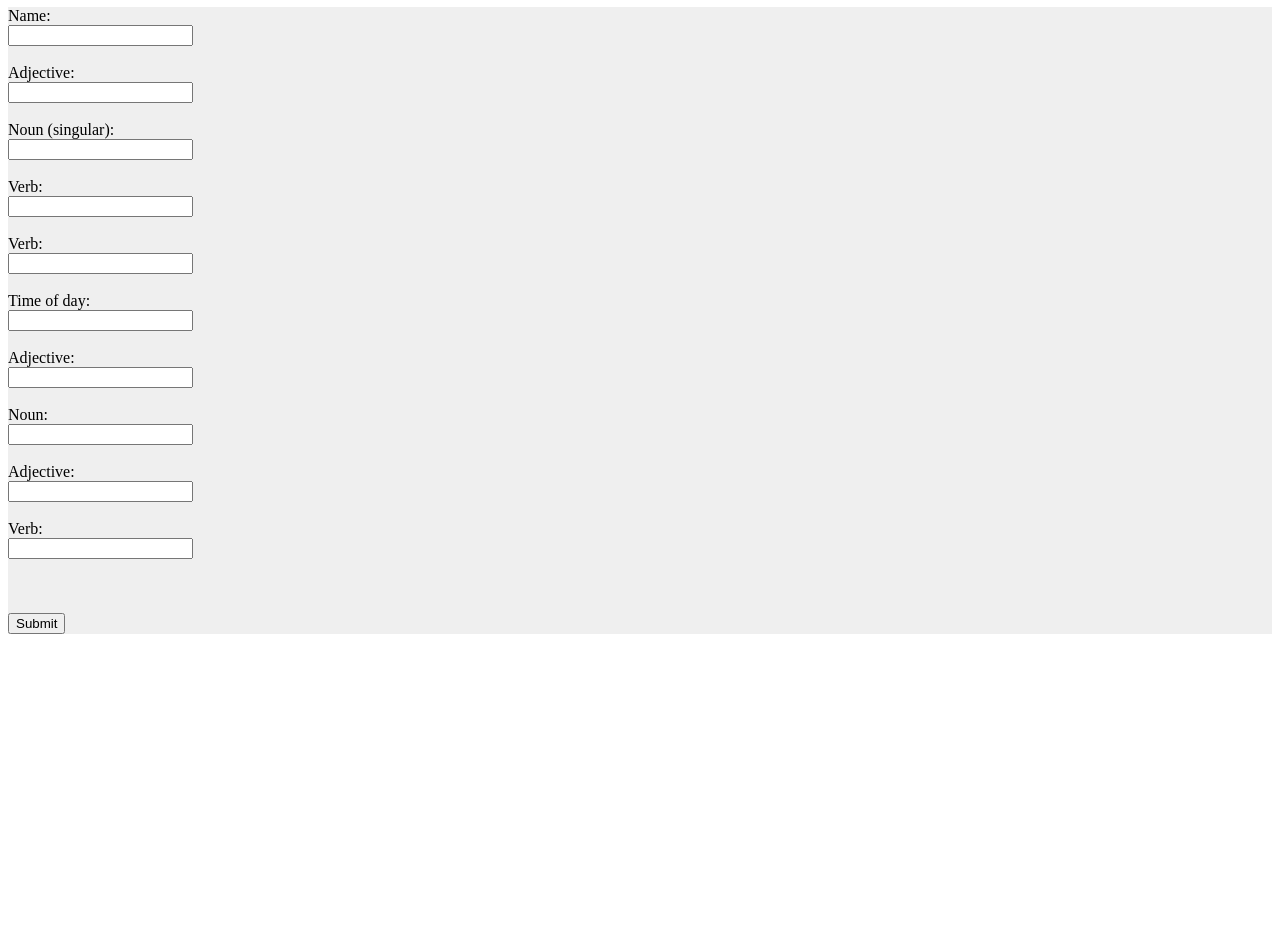
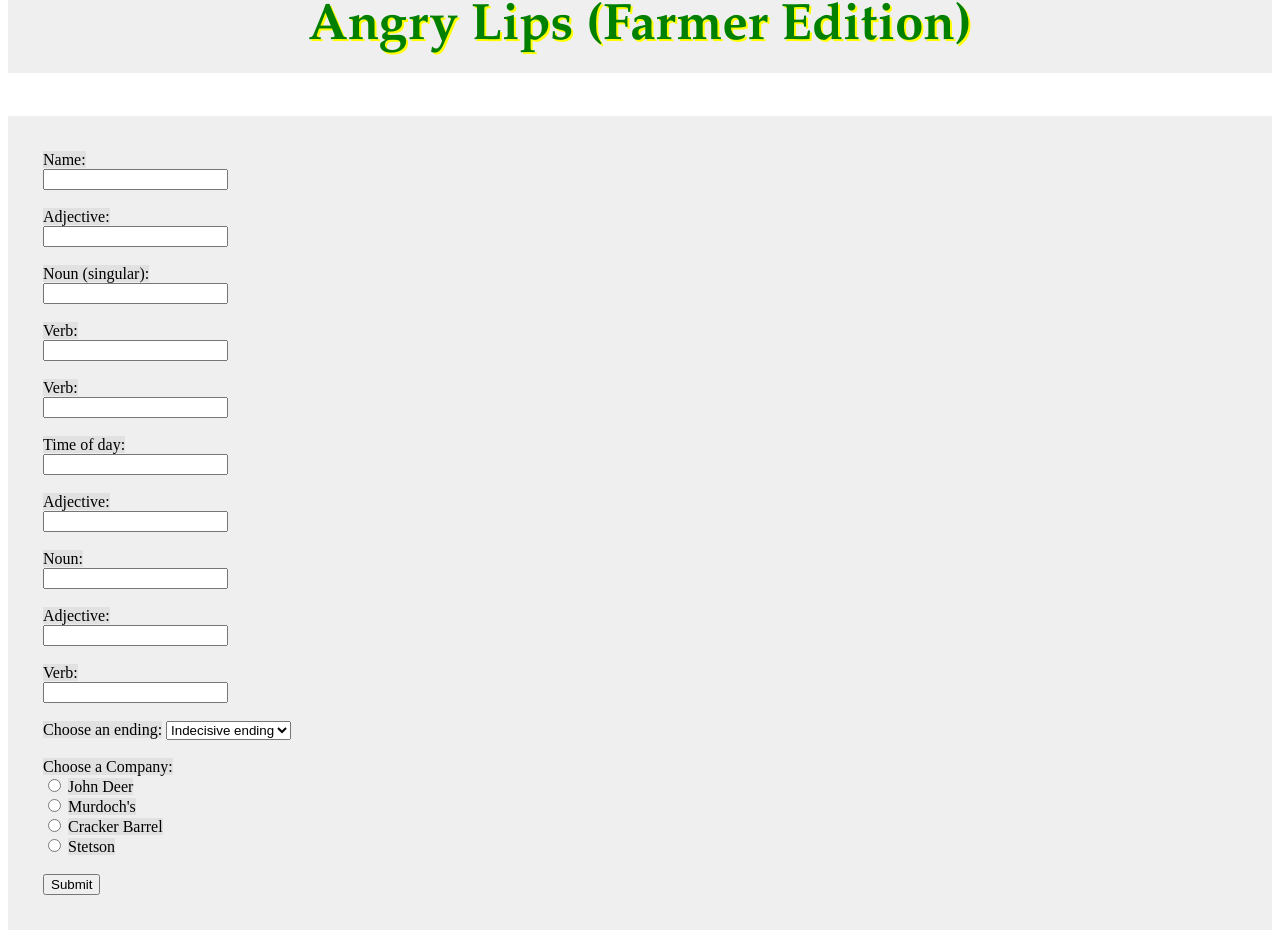
Before and after one commit to cswitzer979/AngryLips, a plain HTML site: page index.html in a window 1280 px wide. Shown: the part 60-998 px from the top of the page. Before the commit the page ends 800 px from the top, so only its background shows below. Drawn offline with Linux system fonts and the light colour scheme.

Commit message:
Update index.html

```diff
--- a/index.html
+++ b/index.html
@@ -5,15 +5,30 @@ body {
   background-image: url('farm.jpg');
   background-size: cover;
 }
+
+label {
+background-color:rgba(224, 224, 224, .9);
+
+}
+
+h2 {
+background-color:rgba(224, 224, 224, .5);
+font-size: 4vw;
+color: green;
+font-family: Garamond;
+text-shadow: 2px 2px yellow;
+padding: 15px;
+}
+
 </style>
 
 <body>
 
 
 
-<h2>Angry Lips</h2>
+<h2> <center>Angry Lips (Farmer Edition)</h2>
 
-<form id="muhForm" style="background-color:rgba(224, 224, 224, 0.5);"">
+<form id="muhForm" style="background-color:rgba(224, 224, 224, 0.5); padding: 35px;">
   <label for="name">Name:</label><br>
   <input type="text" id="name" name="name"><br><br>
 
@@ -45,25 +60,40 @@ body {
   <input type="text" id="verb3" name="verb3"><br><br>
 
 
-<!--
-
-    <label for="disc">Describe yo self:</label><br>
-    <textarea rows="5" cols="42" id="disc"></textarea><br><br>
-
-    <label for="cars">Choose a Hobby:</label>
+    <label for="cars">Choose an ending:</label>
 <select id="hobby" name="hobby">
-  <option value="instrument">Playing Instrument</option>
-  <option value="exercise">Exercise</option>
-  <option value="reading">Reading</option>
-  <option value="drawing">Drawing</option>
+    <option value="<center> <br> The End <br> <br> Also stop being so indecisive >:( <br>">Indecisive ending</option>
+  <option value="<center> <br> Everyone lived happily ever after">Happy ending</option>
+  <option value="<center> <br> Everyone died in a fire">Disaster ending</option>
+    <option value="<center> <br> Everyone got really sad and cried :(">Sad ending</option>
+  <option value="<center> <br> Life went on as normal after that.">Boring ending</option>
+  <option value="<center> <br> *EXPLOSIONS* THE END"> Dramatic ending </option>
 </select>
 
--->
+  <br><br>
+
+<label for="company">Choose a Company:</label>
+
+<br>
+<input type="radio" id="chip" name="company" value="John Deer">
+<label for="chip">John Deer</label>
+
+<br>
+<input type="radio" id="chocolate" name="company" value="Murdoch's">
+<label for="chocolate"> Murdoch's </label>
+
+<br>
+<input type="radio" id="chocolate" name="company" value="Cracker Barrel">
+<label for="chocolate"> Cracker Barrel </label>
+
+<br>
+<input type="radio" id="chocolate" name="company" value="Stetson hats">
+<label for="chocolate"> Stetson </label>
 
 <br><br> <input type="submit" value="Submit">
 </form>
 
-<div id="formContents" style="background-color:rgba(224, 224, 224, 1); font-size: 2vw;"></div>
+<div id="formContents" style="background-color:rgba(224, 224, 224, .5); font-size: 2vw; color: white; text-shadow: 0 0 4px #000000;"></div>
 
 
 <script>
@@ -80,11 +110,25 @@ body {
     var noun1=document.getElementById("noun1").value;
     var adj3=document.getElementById("adj3").value;
     var verb3=document.getElementById("verb3").value;
+    var hobby=document.getElementById("hobby").value;
+    var comp=document.querySelector('input[name="company"]:checked').value;
+
+
+    var hobbyjj= document.querySelectorAll('input[name="www"]:checked')
+    var hobbyK = "";
+
+
+for (var i = 0; i < hobby.length; i++) {
+if (i > 0) {
+hobbyK += ", ";
+}
+hobbyK += hobby[i].value;
+}
 
 
     var formContents=document.getElementById("formContents");
-    formContents.innerHTML = "There once was a farmer named " + name + ". Problem was they were too " + adj1 + ". <br>" + " To fix this they bought a " + noun + ". This " + noun + " would help them " + verb1 + " and " + verb2 + "." + "<br>" + " By " + tod + " the " + noun + " had helped " + name + " become way less " + adj1 + "<br>" + " However now " + name + " was " + adj2 + " and greasy. <br> This new issue required "
-    + name + " to get a " + noun1 + ". Unfortunatley " + noun1 + " was far too " + adj3 + " so now " + name + " had to " + verb3 + " all over the place. <br> <br> UHHHH THE END";
+    formContents.innerHTML = "<center> There once was a farmer named " + name + ". Problem was they were too " + adj1 + ". <br>" + " To fix this they bought a " + noun + ". This " + noun + " would help them " + verb1 + " and " + verb2 + "." + "<br>" + " By " + tod + " the " + noun + " had helped " + name + " become way less " + adj1 + "<br>" + " However now " + name + " was " + adj2 + " and greasy. <br> This new issue required "
+    + name + " to get a " + noun1 + ". <br> Unfortunatley " + noun1 + " was far too " + adj3 + " so now " + name + " had to " + verb3 + " all over the place. <br> <br>" + hobby + " <br> <br> <br> <br>  <br> <br> <br> <br>  This story brought to you by " + comp + "<br> <br> <br> ";
 
     });
 </script>
```
